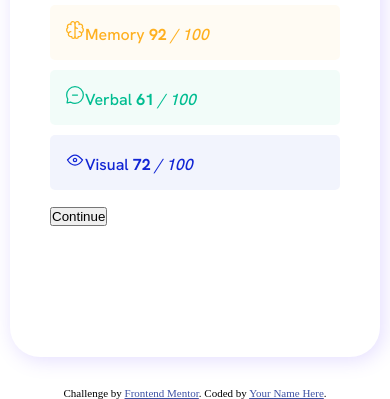
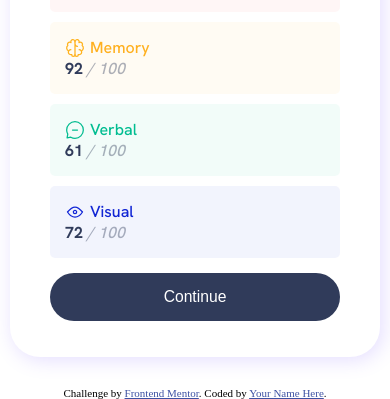
Before and after one commit to bskgoico/Frontend-Mentor-Challenge-1, a plain HTML site: page index.html in a window 390 px wide. Shown: the part 487-886 px from the top of the page. Drawn offline with Linux system fonts and the light colour scheme.

Commit message:
Mobile-First-Finished

```diff
--- a/style.css
+++ b/style.css
@@ -46,7 +46,7 @@
     align-items: center;
     font-size: 2.8em;
     color: hsl(0, 0%, 100%);
-    background: linear-gradient(hsla(254, 72%, 46%, 1), hsla(241, 72%, 45%, 0));
+    background: linear-gradient(hsl(254, 72%, 46%, 1), hsl(241, 72%, 45%, 0));
 }
 
 .content_header h1 span {
@@ -105,6 +105,38 @@
     color: hsl(234, 85%, 45%);
 }
 
+.list p span:first-child {
+    display: flex;
+    align-items: center;
+}
+
+.list p span img {
+    padding-right: 5px;
+}
+
+.list p b {
+    color: hsl(224, 30%, 27%);
+}
+
+.list p i {
+    color: hsl(224, 30%, 27%, 0.4);
+}
+
+.btn {
+    background: hsl(224, 30%, 27%);
+    color: #fff;
+    display: block;
+    width: 100%;
+    padding: 15px;
+    font-size: .98em;
+    border-radius: 30px;
+    border: none;
+    margin-bottom: 30px;
+}
+
+.btn:hover {
+    background: linear-gradient(hsl(252, 100%, 67%), hsl(241, 81%, 54%));
+}
 
 .attribution {
   font-size: 11px;
```
